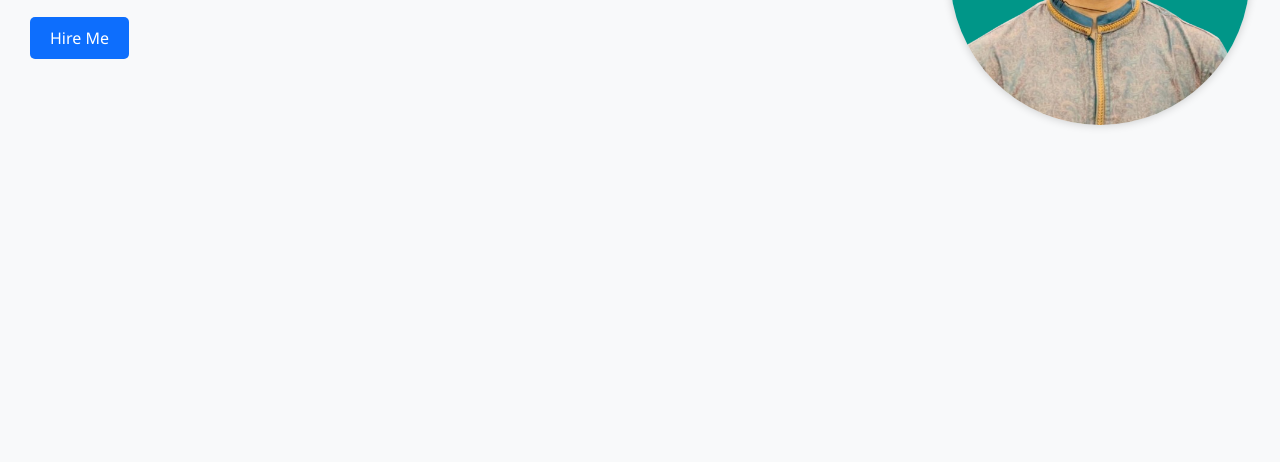
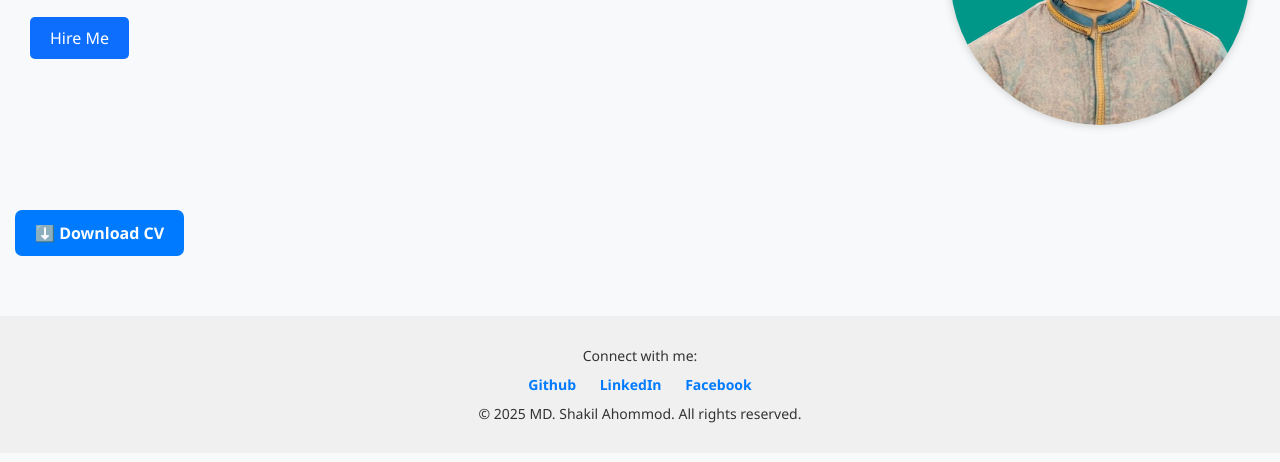
Before and after one commit to mdshakil221/portfolioProfile, a plain HTML site: page index.html in a window 1280 px wide. Shown: the part 300-762 px from the top of the page. Drawn offline with Linux system fonts and the light colour scheme.

Commit message:
add some meta tags with some changes

```diff
--- a/index.html
+++ b/index.html
@@ -1,8 +1,30 @@
 <!DOCTYPE html>
 <html lang="en">
 <head>
-    <meta charset="UTF-8">
-    <meta name="viewport" content="width=device-width, initial-scale=1.0">
+    <!-- Basic Meta Tags -->
+    <meta charset="UTF-8" />
+    <meta name="viewport" content="width=device-width, initial-scale=1.0" />
+    <title>MD. Shakil Ahammod | Frontend Developer</title>
+    <meta name="description" content="I'm MD. Shakil Ahammod — a passionate frontend web developer. Explore my portfolio, skills, and projects. Let's build the web together!" />
+    <meta name="keywords" content="Shakil, Web Developer, Frontend Developer, HTML, CSS, JavaScript, Portfolio, Bangladesh Developer" />
+    <meta name="author" content="MD. Shakil Ahammod" />
+
+    <!-- Open Graph for Social Sharing (Facebook, LinkedIn) -->
+    <meta property="og:title" content="MD. Shakil Ahammod | Frontend Developer" />
+    <meta property="og:description" content="Welcome to my personal portfolio website built using HTML, CSS, and JavaScript." />
+    <meta property="og:image" content="https://mdshakil-123.netlify.app/preview.png" />
+    <meta property="og:url" content="https://mdshakil-123.netlify.app/" />
+    <meta property="og:type" content="website" />
+
+    <!-- Twitter Card -->
+    <meta name="twitter:card" content="summary_large_image" />
+    <meta name="twitter:title" content="MD. Shakil Ahammod | Frontend Developer" />
+    <meta name="twitter:description" content="Check out my frontend developer portfolio built with HTML, CSS, and JavaScript." />
+    <meta name="twitter:image" content="https://mdshakil-123.netlify.app/preview.png" />
+
+    <!-- Favicon (optional but recommended) -->
+    <link rel="icon" href="favicon.ico" type="image/x-icon" />
+
     <title>My Portfolio</title>
     <link rel="stylesheet" href="style.css">
 </head>
@@ -30,6 +52,18 @@
         </div>
     </section>
 
+    <a href="resume.pdf" download class="btn-download">⬇️ Download CV</a>
+
+    <footer class="footer">
+        <p>Connect with me:</p>
+        <div class="social-links">
+            <a href="https://github.com/mdshakil221" target="_blank">Github</a>
+            <a href="https://github.com/mdshakil21" target="_blank">LinkedIn</a>
+            <a href="https://github.com/mdshakil21" target="_blank">Facebook</a>
+        </div>
+        <p>&copy; 2025 MD. Shakil Ahommod. All rights reserved.</p>
+    </footer>
+
     <script src="script.js"></script>
 </body>
 </html>
--- a/style.css
+++ b/style.css
@@ -303,3 +303,39 @@ body {
     font-size: 14px;
   }
 }
+.btn-download{
+  display: inline-block;
+  background-color: #007bff;
+  color: #fff;
+  padding: 12px 20px;
+  text-decoration: none;
+  border-radius: 7px;
+  font-weight: bold;
+  margin-top: 20px;
+  margin-left: 15px;
+}
+.btn-download:hover{
+  background-color: #0056b3;
+}
+.footer {
+  background-color: #f0f0f0;
+  text-align: center;
+  padding: 30px 20px;
+  margin-top: 60px;
+  font-size: 14px;
+}
+
+.social-links {
+  margin: 10px 0;
+}
+
+.social-links a {
+  margin: 0 10px;
+  text-decoration: none;
+  color: #007bff;
+  font-weight: bold;
+}
+
+.social-links a:hover {
+  text-decoration: underline;
+}
```
